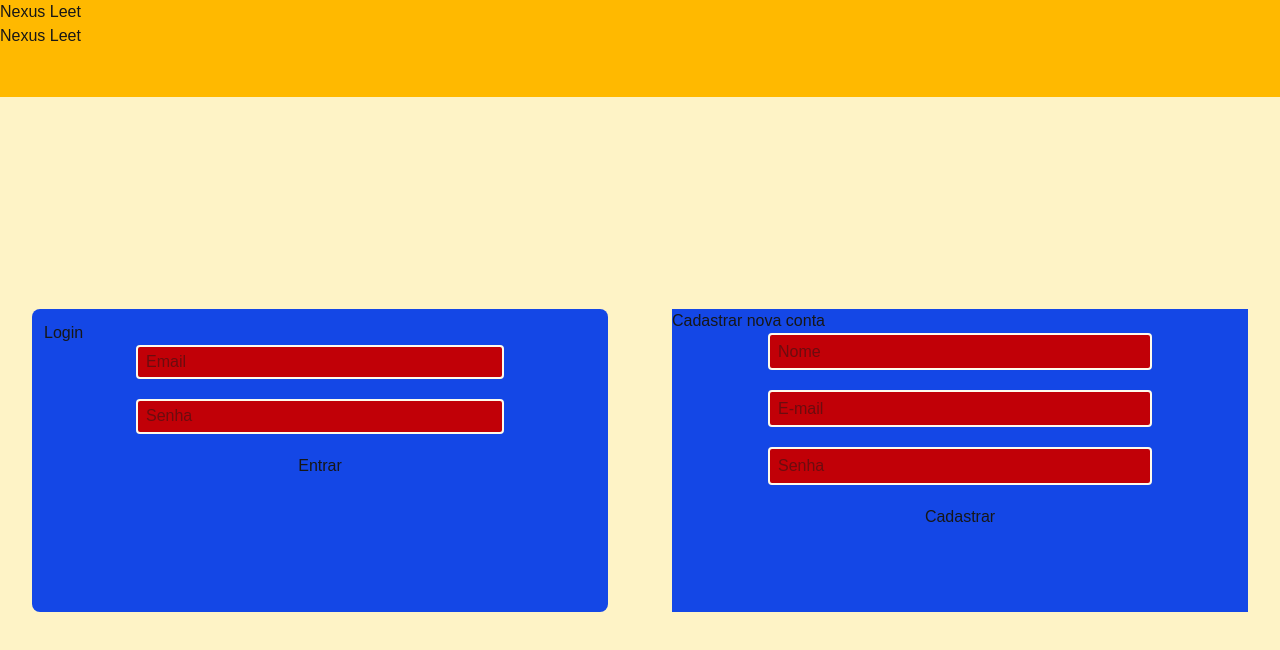
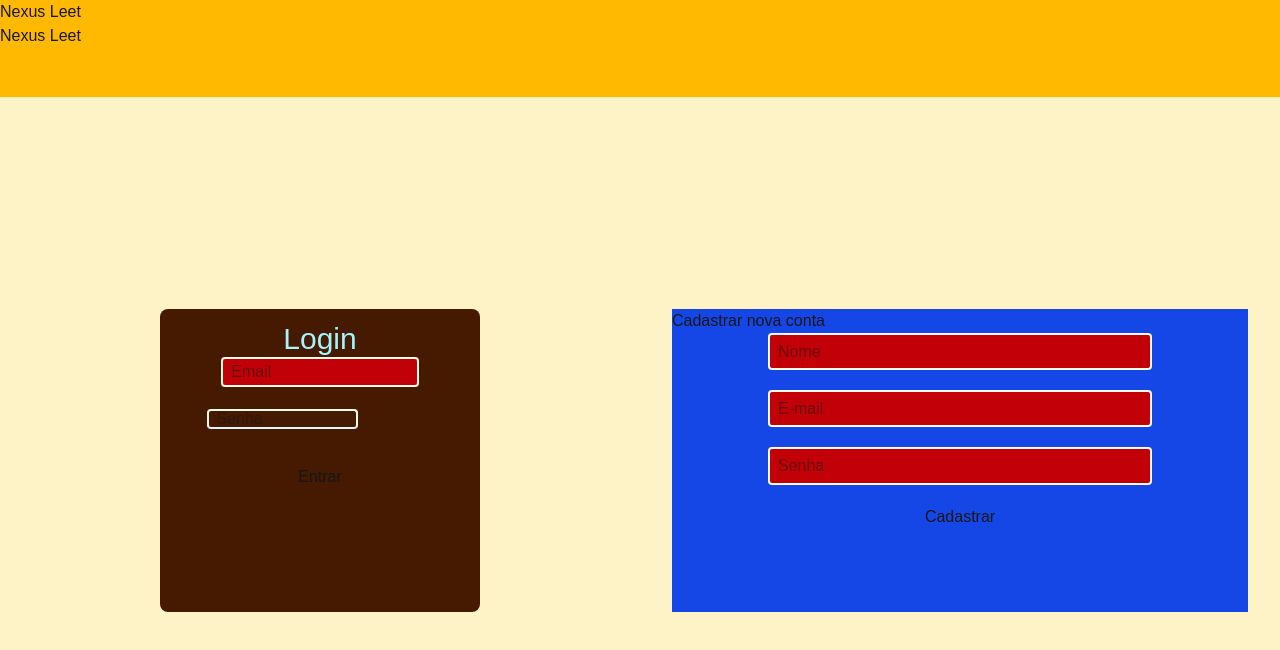
Before and after one commit to gustavocarvalho-ra/NextJs-NexusLeet, a Next.js app: page / in a window 1280 px wide. Shown: the top 650 px of the page. Built offline with nearby package versions, Linux system fonts and the light colour scheme.

Commit message:
feat: start styles input

```diff
--- a/src/app/components/login/LoginForm.tsx
+++ b/src/app/components/login/LoginForm.tsx
@@ -27,8 +27,8 @@ export default function LoginForm() {
 
   return (
     <div className="w-full h-full bg-amber-100 flex items-center justify-center">
-      <div className="border-double rounded-lg p-3 w-xl bg-blue-700 h-5/12 ">
-        <h1>Login</h1>
+      <div className="border-double rounded-lg p-3 w-1/2 bg-amber-950 h-5/12 flex flex-col justify-center">
+        <h1 className="flex justify-center text-cyan-200 text-3xl">Login</h1>
         <div className="h-full w-full">
           <form onSubmit={handleLogin} className="gap-5 flex flex-col items-center h-4/5">
             <input
@@ -38,13 +38,16 @@ export default function LoginForm() {
               onChange={e => setEmail(e.target.value)}
               className="bg-red-700 rounded-sm p-2 h-2/13 w-2/3 border-2 border-amber-50"
             />
+            <div className="">
+              <span></span>
               <input
                 placeholder="Senha"
                 type="password"
                 value={password}
                 onChange={e => setPassword(e.target.value)}
-              className="bg-red-700 rounded-sm p-2 h-2/13 w-2/3 border-2 border-amber-50"
+                className="border-b-sky-100 rounded-sm p-2 h-2/13 w-2/3 border-2 border-amber-50"
               />
+            </div>
             <button type="submit" className="cursor-pointer">
               Entrar
             </button>
```
Lines whose indentation alone changed are shown as unchanged.
